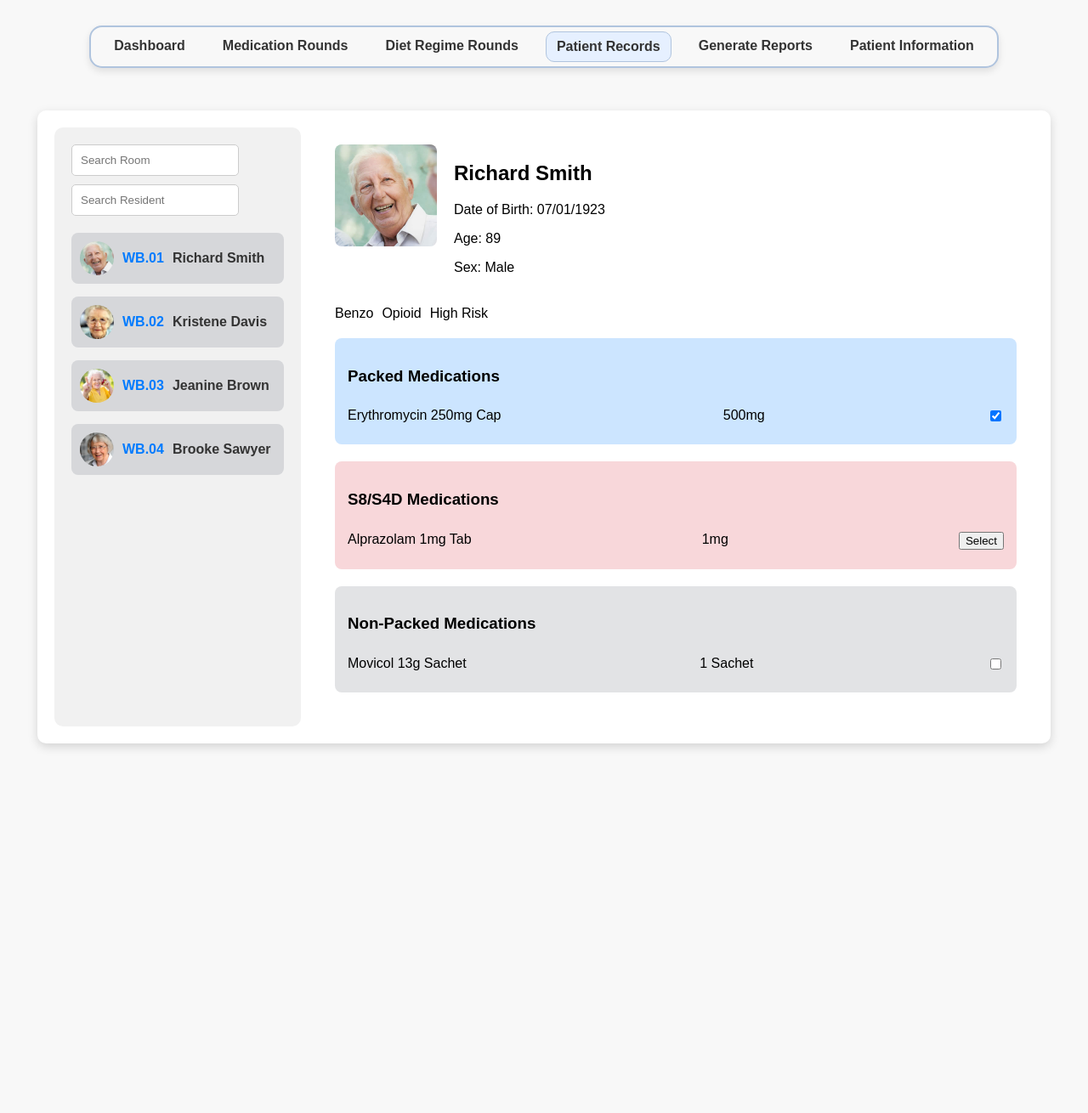
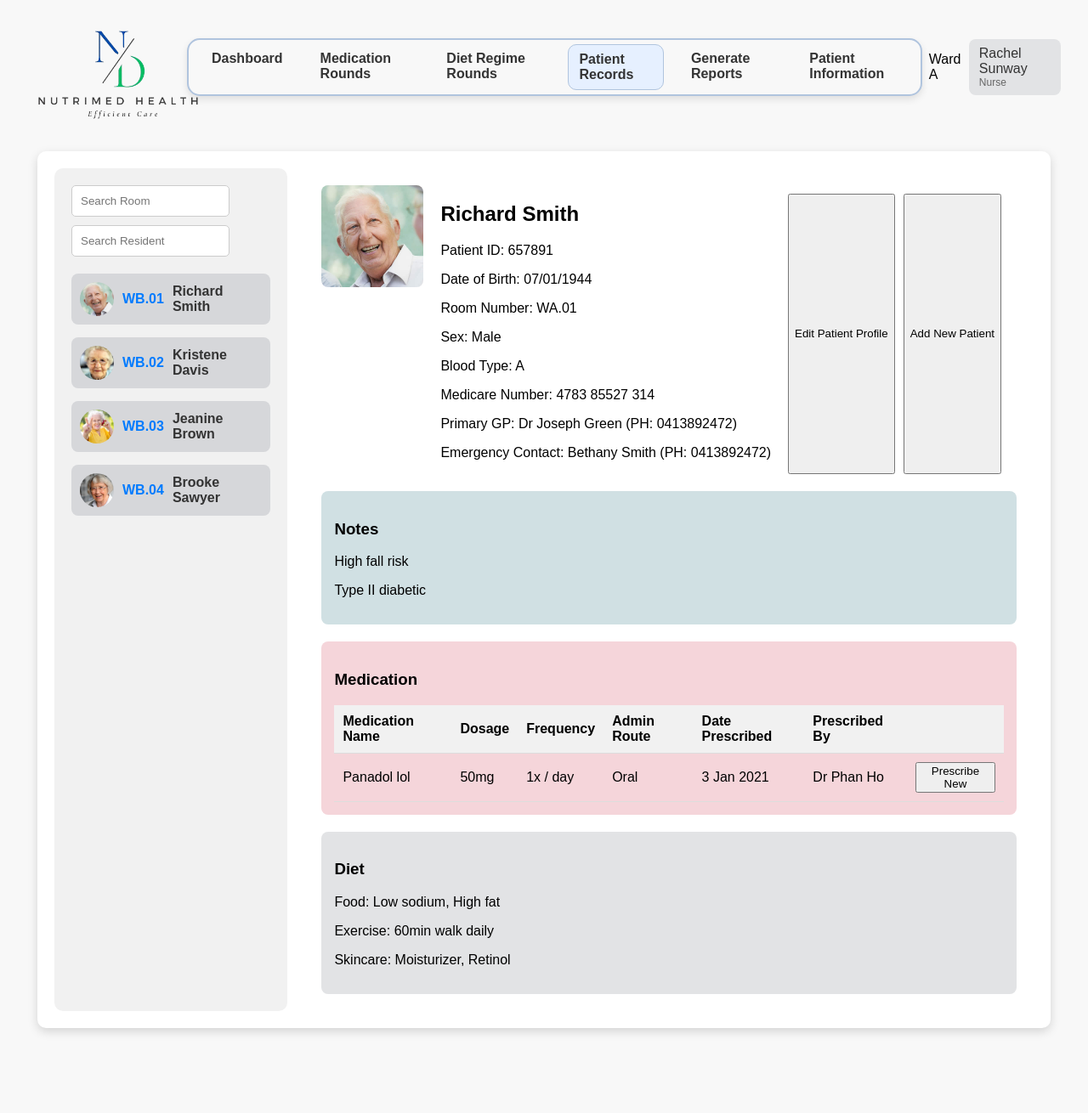
Before and after one commit to ParisBriggs/BIOM9450-Major-Project, a PHP site: page /patient_records.html in a window 1280 px wide. Shown: the whole page at 85% size. Before the commit the page ends 881 px from the top, so only its background shows below. Run offline with PHP 8.4, Linux system fonts and the light colour scheme.

Commit message:
Added logo and profile name to left and right of header

```diff
--- a/frontend/patient_records.html
+++ b/frontend/patient_records.html
@@ -10,6 +10,9 @@
 <body>
     <!-- Logo and Centered Navigation Bar -->
     <header>
+        <div class="header-left">
+            <img src="images/company_logo.png" alt="Nutrimed Health Logo" class="logo">
+        </div>
         <nav class="navbar">
             <a href="dashboard.html">Dashboard</a>
             <a href="medication_rounds.html">Medication Rounds</a>
@@ -18,6 +21,12 @@
             <a href="/generate-reports">Generate Reports</a>
             <a href="edit_patient_info.html">Patient Information</a>
         </nav>
+        <div class="header-right">
+            <div class = "ward-profile"></div>
+                <span class="ward-info">Ward A</span>
+                <span class="profile-name">Rachel Sunway<br><small>Nurse</small></span>
+            </div>
+        </div>
     </header>
 
     <!-- Main Content Section -->
@@ -59,54 +68,63 @@
                 <img src="images/profile_image_1.jpg" alt="Profile Photo" class="profile-photo">
                 <div class="profile-info">
                     <h2>Richard Smith</h2>
-                    <p>Date of Birth: 07/01/1923</p>
-                    <p>Age: 89</p>
+                    <p>Patient ID: 657891</p>
+                    <p>Date of Birth: 07/01/1944</p>
+                    <p>Room Number: WA.01</p>
                     <p>Sex: Male</p>
+                    <p>Blood Type: A</p>
+                    <p>Medicare Number: 4783 85527 314</p>
+                    <p>Primary GP: Dr Joseph Green (PH: 0413892472)</p>
+                    <p>Emergency Contact: Bethany Smith (PH: 0413892472)</p>
+                </div>
+                <div class="profile-buttons">
+                    <button>Edit Patient Profile</button>
+                    <button>Add New Patient</button>
                 </div>
             </div>
 
-            <!-- Health Indicators -->
-            <div class="health-indicators">
-                <span class="indicator benzo">Benzo</span>
-                <span class="indicator opioid">Opioid</span>
-                <span class="indicator high-risk">High Risk</span>
-            </div>
+            <!-- Notes Section -->
+            <section class="notes-section">
+                <h3>Notes</h3>
+                <p>High fall risk</p>
+                <p>Type II diabetic</p>
+            </section>
 
             <!-- Medication Sections -->
-            <section class="medication-section packed">
-                <h3>Packed Medications</h3>
-                <div class="medication-item">
-                    <span class="medication-name">Erythromycin 250mg Cap</span>
-                    <span class="medication-dose">500mg</span>
-                    <span class="medication-status">
-                        <input type="checkbox" checked>
-                    </span>
-                </div>
+            <!-- Medication Section -->
+            <section class="medication-section">
+                <h3>Medication</h3>
+                <table>
+                    <tr>
+                        <th>Medication Name</th>
+                        <th>Dosage</th>
+                        <th>Frequency</th>
+                        <th>Admin Route</th>
+                        <th>Date Prescribed</th>
+                        <th>Prescribed By</th>
+                        <th></th>
+                    </tr>
+                    <tr>
+                        <td>Panadol lol</td>
+                        <td>50mg</td>
+                        <td>1x / day</td>
+                        <td>Oral</td>
+                        <td>3 Jan 2021</td>
+                        <td>Dr Phan Ho</td>
+                        <td><button>Prescribe New</button></td>
+                    </tr>
+                    <!-- Additional medications -->
+                </table>
             </section>
 
-            <section class="medication-section s8">
-                <h3>S8/S4D Medications</h3>
-                <div class="medication-item">
-                    <span class="medication-name">Alprazolam 1mg Tab</span>
-                    <span class="medication-dose">1mg</span>
-                    <span class="medication-status">
-                        <button>Select</button>
-                    </span>
-                </div>
-            </section>
-
-            <section class="medication-section non-packed">
-                <h3>Non-Packed Medications</h3>
-                <div class="medication-item">
-                    <span class="medication-name">Movicol 13g Sachet</span>
-                    <span class="medication-dose">1 Sachet</span>
-                    <span class="medication-status">
-                        <input type="checkbox">
-                    </span>
-                </div>
+            <!-- Diet Section -->
+            <section class="diet-section">
+                <h3>Diet</h3>
+                <p>Food: Low sodium, High fat</p>
+                <p>Exercise: 60min walk daily</p>
+                <p>Skincare: Moisturizer, Retinol</p>
             </section>
         </main>
     </div>
-
 </body>
 </html>
--- a/frontend/styles/styles_patient_records.css
+++ b/frontend/styles/styles_patient_records.css
@@ -6,15 +6,60 @@ body {
     padding: 0;
 }
 
-/* Header styling */
+/* Header Styling */
 header {
     display: flex;
     align-items: center;
-    flex-direction: column;
-    padding: 10px 0;
+    justify-content: space-between;
+    padding: 10px 20px;
     background-color: #f8f8f8;
-    padding-top: 30px;
-    padding-bottom: 30px;
+}
+
+.header-left .logo {
+    width: 200px; /* Adjust width as needed */
+    height: auto; /* Keeps aspect ratio */
+    margin-left: 10%;
+    margin-top: 10%;
+}
+
+.header-right {
+    display: flex;
+    align-items: center;
+    gap: 8px;
+    margin-right: 1%;
+}
+
+.ward-profile {
+    display: flex;
+    align-items: center;
+    gap: 5px;
+    font-size: 14px;
+    border-radius: 8px;
+    overflow: hidden;
+}
+
+
+/* Boxed Styling for Ward */
+.ward {
+    background-color: #cce5ff; /* Light blue background */
+    padding: 8px 12px;
+    font-weight: bold;
+    color: #333;
+    border-radius: 8px; /* Apply full border-radius to make it look like a standalone box */
+}
+/* Boxed Styling for Profile */
+.profile-name {
+    background-color: #e2e3e5; /* Light gray background */
+    padding: 8px 12px;
+    color: #333;
+    text-align: left;
+    border-radius: 8px; /* Apply full border-radius to make it look like a standalone box */
+}
+
+.profile-name small {
+    display: block;
+    color: #666;
+    font-size: 12px;
 }
 
 /* Centered Navbar styling */
@@ -141,7 +186,14 @@ header {
     overflow-y: auto;
 }
 
-/* Profile header and image styling */
+/* Profile Section */
+.profile-section {
+    flex-grow: 1;
+    padding: 20px;
+    border-radius: 10px;
+    background-color: #ffffff;
+}
+
 .profile-header {
     display: flex;
     gap: 20px;
@@ -154,32 +206,44 @@ header {
     border-radius: 8px;
 }
 
-/* Health indicators with padding */
-.health-indicators {
+.profile-buttons {
+    margin-top: 10px;
     display: flex;
     gap: 10px;
-    margin-bottom: 20px;
 }
 
-/* Medication section headers and spacing */
-.medication-section {
-    margin-bottom: 20px;
+.notes-section,
+.medication-section,
+.diet-section {
+    margin-top: 20px;
     padding: 15px;
     border-radius: 8px;
 }
 
-/* Color for each section */
-.packed { background-color: #cce5ff; }
-.s8 { background-color: #f8d7da; }
-.non-packed { background-color: #e2e3e5; }
+.notes-section {
+    background-color: #d0e0e3;
+}
 
-.medication-item {
-    display: flex;
-    justify-content: space-between;
-    padding: 8px 0;
+.medication-section {
+    background-color: #f5d5da;
+}
+
+.diet-section {
+    background-color: #e2e3e5;
+}
+
+table {
+    width: 100%;
+    border-collapse: collapse;
+}
+
+th, td {
+    padding: 10px;
+    text-align: left;
     border-bottom: 1px solid #ddd;
 }
 
-.medication-item:last-child {
-    border-bottom: none;
+th {
+    background-color: #f1f1f1;
+    font-weight: bold;
 }
```
Also changed, not shown: frontend/images/company_logo.png, frontend/images/old_company_logo.png (added), 3 other files.
